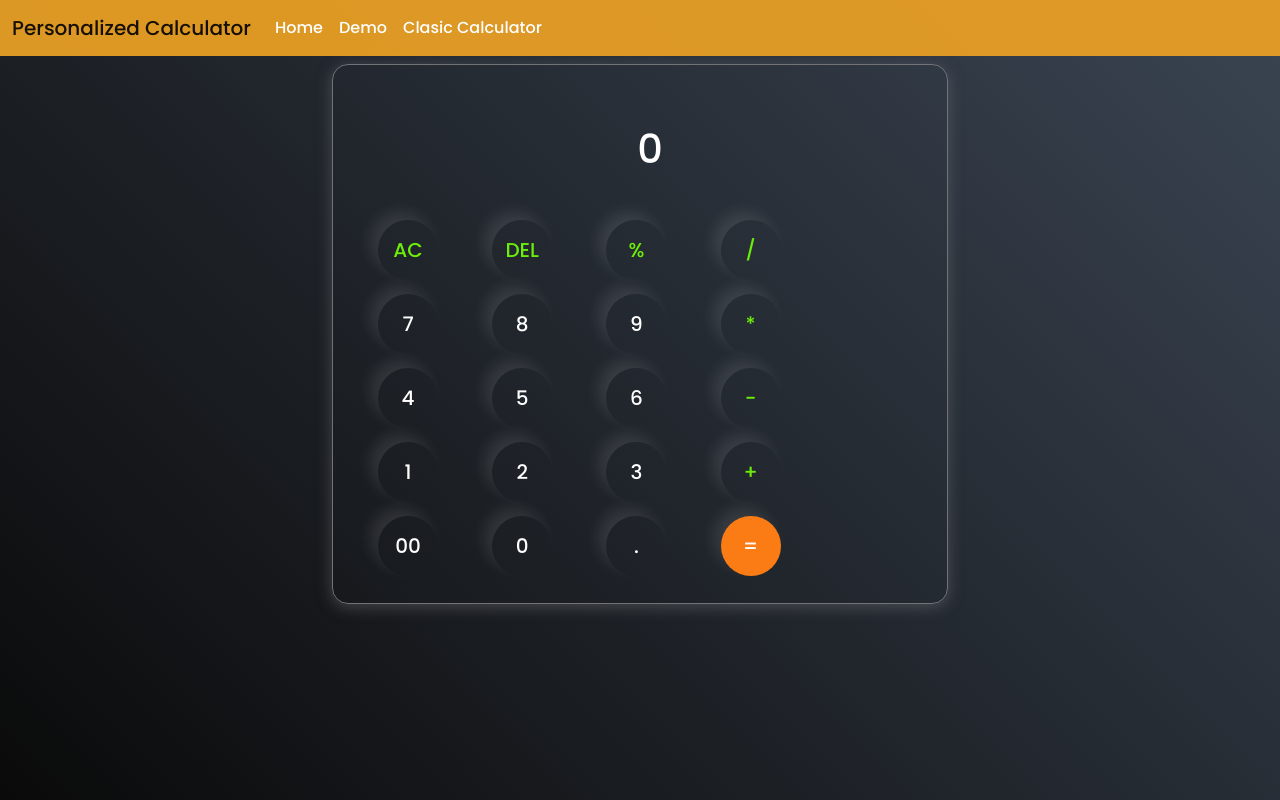
After one commit to ramjipal/personalizedCalculator, a Flask app: page /simplecal in a window 1280 px wide. The commit adds this page. Run offline with Flask 3, Linux system fonts and the light colour scheme.

Commit message:
added the navbar and classic calculator

```diff
--- a/app.py
+++ b/app.py
@@ -1,4 +1,4 @@
-from flask import Flask, request, render_template, jsonify
+from flask import Flask, request, render_template, jsonify, redirect
 from flask_sqlalchemy import SQLAlchemy
 
 app = Flask(__name__)
@@ -10,10 +10,18 @@ class FormData(db.Model):
     name = db.Column(db.String(255), nullable=False)
     value = db.Column(db.String(255))
 
-
 @app.route('/')
 def index():
-    return render_template('index.html')
+    print("i am redirected")
+    form_data = FormData.query.all()  # Fetch data from the database
+    print(form_data)
+    form_data_json = []  # Initialize an empty list
+
+    for data in form_data:
+        form_data_json.append({'name': data.name, 'value': data.value})
+
+    return render_template('index.html', form_data=form_data_json)
+
 
 @app.route('/save_data', methods=['POST'])
 def save_data():
@@ -28,6 +36,16 @@ def save_data():
     db.session.commit()
     return jsonify({'message': 'Data saved successfully'})
 
+@app.route("/delete", methods= ['POST'])
+def delete_data():
+    db.session.query(FormData).delete()
+    db.session.commit()
+    return redirect('/')
+
+@app.route("/simplecal")
+def simpleCalculator():
+    return render_template("simplecal.html")
+
 if __name__ == '__main__':
    with app.app_context():
         db.create_all()
--- /dev/null
+++ b/static/simplescript.js
@@ -0,0 +1,68 @@
+function appendToDisplay(value) {
+    const display = document.getElementById("display");
+    const currentValue = display.value;
+
+    // Check if the last character is an operator
+    const lastChar = currentValue[currentValue.length - 1];
+    if ('+-*/'.includes(lastChar) && '+-*/'.includes(value)) {
+        // Replace the last character with the new operator
+        display.value = currentValue.slice(0, -1) + value;
+    } else {
+        // Otherwise, append the value to the display
+        display.value += value;
+    }
+    while (display.scrollWidth > display.clientWidth) {
+        const fontSize = parseInt(getComputedStyle(display).fontSize);
+        display.style.fontSize = (fontSize - 1) + "px";
+    }
+}
+
+function clearDisplay() {
+    document.getElementById("display").value = "";
+    display.style.fontSize = "40px"; // Reset font size
+}
+
+function deleteLastCharacter() {
+    const display = document.getElementById("display");
+    const currentValue = display.value;
+    display.value = currentValue.slice(0, -1);
+    while (display.scrollWidth < display.clientWidth) {
+        const fontSize = parseInt(getComputedStyle(display).fontSize);
+        display.style.fontSize = (fontSize + 1) + "px";
+    }
+}
+
+function calculateResult() {
+    try {
+        const display = document.getElementById("display");
+        display.value = eval(display.value);
+    } catch (error) {
+        display.value = "Error";
+        setTimeout(clearDisplay, 1000);
+    }
+}
+
+// Listen for keyboard input
+document.addEventListener("keydown", function(event) {
+    const key = event.key;
+    if (/[0-9+\-*/C=]/.test(key)) {
+        event.preventDefault();
+        if (key === "C") {
+            clearDisplay();
+        } else if (key === "=" || key === "Enter") {
+            calculateResult();
+        } else if (key === "Backspace") {
+            deleteLastCharacter();
+        } else {
+            appendToDisplay(key);
+        }
+    }
+});
+
+// Add event listener for the DEL button
+const delButton = document.querySelector('button:contains("DEL")');
+if (delButton) {
+    delButton.addEventListener("click", function() {
+        deleteLastCharacter();
+    });
+}
--- /dev/null
+++ b/static/simplestyle.css
@@ -0,0 +1,82 @@
+@import url('https://fonts.googleapis.com/css2?family=Poppins:wght@500&display=swap');
+
+*{
+    margin: 0;
+    padding: 0;
+    box-sizing: border-box;
+    font-family: 'Poppins', sans-serif;
+}
+
+body{
+    width: 100%;
+    height: 100vh;
+    /* display: flex; */
+    justify-content: center;
+    align-items: center;
+    background: linear-gradient(45deg, #0a0a0a, #3a4452);
+}
+
+.calculator{
+    border: 1px solid #717377;
+    padding: 20px;
+    width: 100%;
+    margin-right: auto;
+    border-radius: 16px;
+    background: transparent;
+    box-shadow: 0px 3px 15px rgba(113, 115, 119, 0.5);
+
+}
+
+input{
+    width: 100%;
+    border: none;
+    padding: 24px;
+    margin: 10px;
+    background: transparent;
+    box-shadow: 0px 3px 15px rgbs(84, 84, 84, 0.1);
+    font-size: 40px;
+    text-align: center;
+    cursor: pointer;
+    color: #ffffff;
+}
+
+input::placeholder{
+    color: #ffffff;
+}
+
+button{
+    border: none;
+    width: 60px;
+    height: 60px;
+    margin: 7px 25px;
+    border-radius: 50%;
+    background: transparent;
+    color: #ffffff;
+    font-size: 20px;
+    box-shadow: -8px -8px 15px rgba(255, 255, 255, 0.1);
+    cursor: pointer;
+}
+
+.equalBtn{
+    background-color: #fb7c14;
+}
+
+.operator{
+    color: #6dee0a;
+}
+
+
+nav{
+    position: fixed;
+    background-color: #e79f24f2;;
+
+ }
+
+ .container{
+    width: 50%;
+    margin : 8px auto;
+ }
+ .title{
+    margin-right: 50px;
+
+ }
--- /dev/null
+++ b/templates/base.html
@@ -0,0 +1,21 @@
+<nav class="navbar navbar-expand-lg">
+     <div class="container-fluid">
+       <a class="navbar-brand text-red" href="/">Personalized Calculator</a>
+       <button class="navbar-toggler title" type="button" data-bs-toggle="collapse" data-bs-target="#navbarSupportedContent" aria-controls="navbarSupportedContent" aria-expanded="false" aria-label="Toggle navigation">
+         <span class="navbar-toggler-icon"></span>
+       </button>
+       <div class="collapse navbar-collapse" id="navbarSupportedContent">
+         <ul class="navbar-nav me-auto mb-2 mb-lg-0">
+           <li class="nav-item">
+             <a class="nav-link active text-white" aria-current="page" href="/">Home</a>
+           </li>
+           <li class="nav-item">
+             <a class="nav-link text-white" href="#">Demo</a>
+           </li>
+           <li class="nav-item">
+             <a class="nav-link text-white" href="/simplecal">Clasic Calculator</a>
+           </li>
+         </ul>
+       </div>
+     </div>
+   </nav>
--- /dev/null
+++ b/templates/simplecal.html
@@ -0,0 +1,56 @@
+<!DOCTYPE html>
+<html lang="en">
+  <head>
+    <meta charset="UTF-8" />
+    <meta http-equiv="X-UA-Compatible" content="IE=edge" />
+    <meta name="viewport" content="width=device-width, initial-scale=1.0" />
+    <link href="https://cdn.jsdelivr.net/npm/bootstrap@5.2.3/dist/css/bootstrap.min.css" rel="stylesheet" integrity="sha384-rbsA2VBKQhggwzxH7pPCaAqO46MgnOM80zW1RWuH61DGLwZJEdK2Kadq2F9CUG65" crossorigin="anonymous">
+    <link rel="stylesheet" href="/static/simplestyle.css" />
+    <title>Calculator - By Code Traversal</title>
+  </head>
+  <body>
+    <div>
+    {% include "base.html" %}
+    </div>
+    <div class="container">
+      <div class="calculator">
+        <input type="text" id="display" placeholder="0" />
+        <div>
+          <button onclick="clearDisplay()" class="button operator">AC</button>
+          <button onclick="deleteLastCharacter()" class="button operator">DEL</button>
+          <button onclick = "appendToDisplay('%')" class="button operator">%</button>
+          <button onclick = "appendToDisplay('/')" class="button operator">/</button>
+        </div>
+        <div>
+          <button onclick = "appendToDisplay('7')" class="button">7</button>
+          <button onclick = "appendToDisplay('8')" class="button">8</button>
+          <button onclick = "appendToDisplay('9')" class="button">9</button>
+          <button onclick = "appendToDisplay('*')" class="button operator">*</button>
+        </div>
+        <div>
+          <button onclick = "appendToDisplay('4')" class="button">4</button>
+          <button onclick = "appendToDisplay('5')" class="button">5</button>
+          <button onclick = "appendToDisplay('6')" class="button">6</button>
+          <button onclick = "appendToDisplay('-')" class="button operator">-</button>
+        </div>
+        <div>
+          <button onclick = "appendToDisplay('1')" class="button">1</button>
+          <button onclick = "appendToDisplay('2')" class="button">2</button>
+          <button onclick = "appendToDisplay('3')" class="button">3</button>
+          <button onclick = "appendToDisplay('+')" class="button operator">+</button>
+        </div>
+
+        <div>
+          <button onclick = "appendToDisplay('00')" class="button">00</button>
+          <button onclick = "appendToDisplay('0')" class="button">0</button>
+          <button onclick = "appendToDisplay('.')" class="button">.</button>
+          <button onclick="calculateResult()" class="button equalBtn">=</button>
+        </div>
+      </div>
+    </div>
+    <script src="https://cdn.jsdelivr.net/npm/@popperjs/core@2.11.6/dist/umd/popper.min.js" integrity="sha384-oBqDVmMz9ATKxIep9tiCxS/Z9fNfEXiDAYTujMAeBAsjFuCZSmKbSSUnQlmh/jp3" crossorigin="anonymous"></script>
+    <script src="https://cdn.jsdelivr.net/npm/bootstrap@5.2.3/dist/js/bootstrap.min.js" integrity="sha384-cuYeSxntonz0PPNlHhBs68uyIAVpIIOZZ5JqeqvYYIcEL727kskC66kF92t6Xl2V" crossorigin="anonymous"></script>
+
+    <script src="/static/simplescript.js"></script>
+  </body>
+</html>
```
Also changed, not shown: static/script.js (+17 -0 lines), static/style.css (+24 -18 lines), templates/index.html (+95 -11 lines), instance/data.db.
